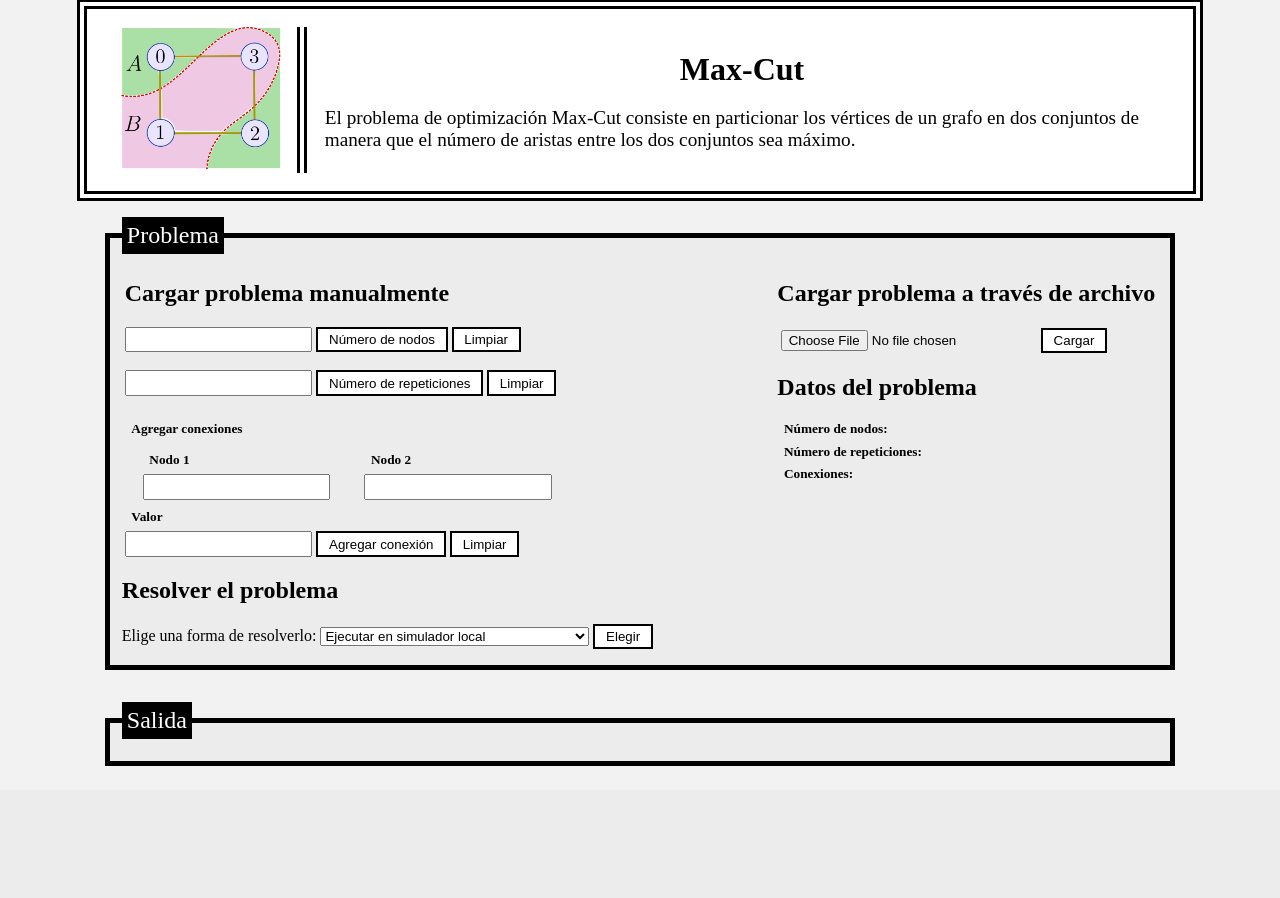
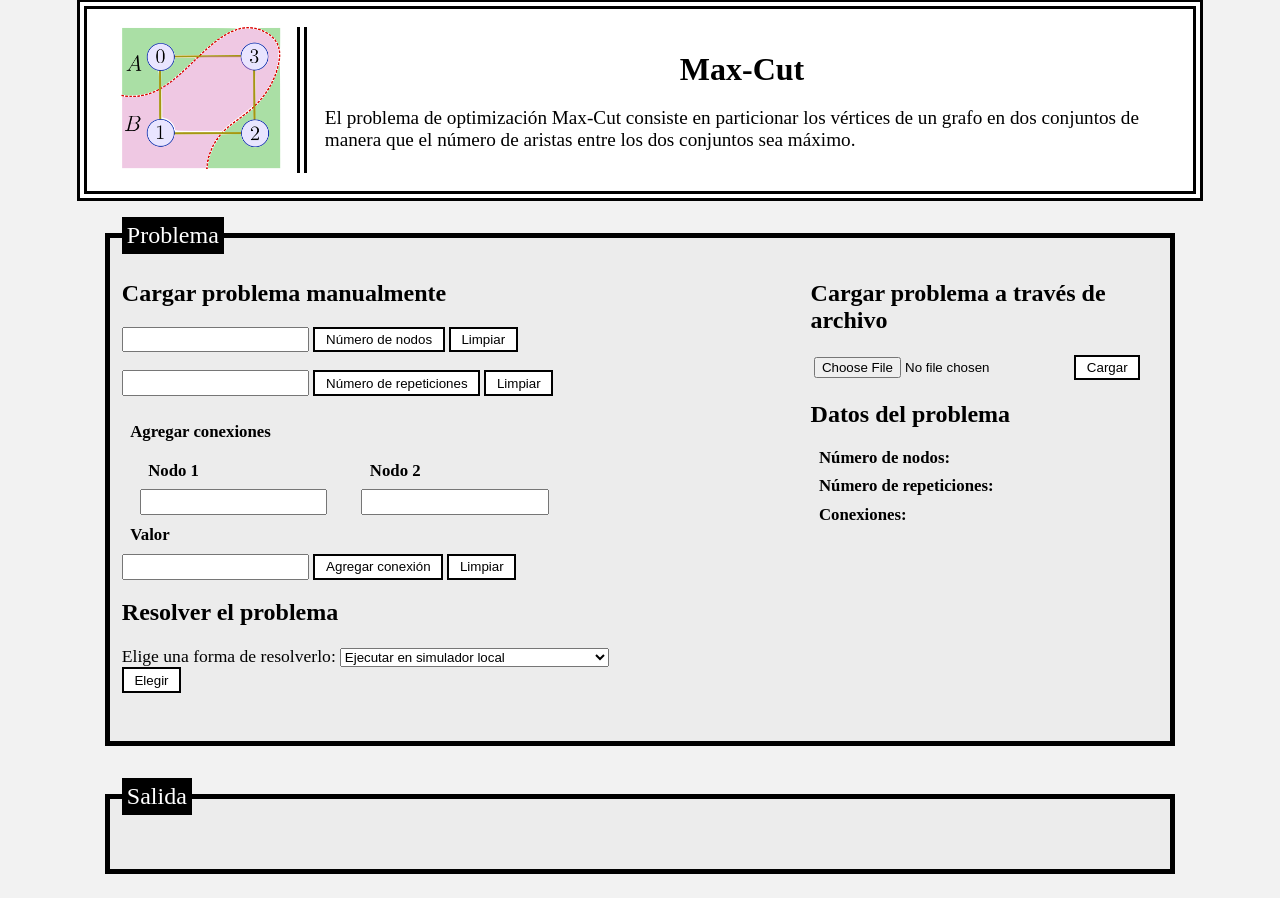
Before and after one commit to UO277653/TFG, a Flask app: page / in a window 1280 px wide. Shown: the part 63-961 px from the top of the page. Before the commit the page ends 829 px from the top, so only its background shows below. Run offline with Flask 3, Linux system fonts and the light colour scheme.

Commit message:
Máx cambios gráficos Max-Cut

```diff
--- a/static/css/style.css
+++ b/static/css/style.css
@@ -6,7 +6,7 @@ body{
     display: grid;
     justify-content: center;
     grid-template-columns: auto auto;
-    gap:20%;
+    gap:15%;
 }
 
 #resolverProblema{
@@ -56,6 +56,7 @@ h1 {
 
 h5 {
     margin: 0.5em;
+    font-size: 1.05em;
 }
 
 p {
@@ -81,7 +82,7 @@ input {
 fieldset {
     border: thick solid #000;
     background-color: #ececec;
-    padding-bottom: 1em;
+    padding-bottom: 3em;
 }
 
 
@@ -91,6 +92,10 @@ legend {
     font-size: 1.5em;
     padding: 5px;
 
+}
+
+label {
+    font-size: 1.1em;
 }
 
 .navbar {
--- a/templates/index.html
+++ b/templates/index.html
@@ -68,6 +68,21 @@
             <button onclick="agregarConexionMaxCut()">Agregar conexión</button> <button onclick="limpiarConexionesMaxCut()">Limpiar</button>
         <br>
 
+            <div>
+                <h2>Resolver el problema</h2>
+                <label for="solver">Elige una forma de resolverlo:</label>
+                <select name="solver" id="solver">
+                    <option value="simuladorLocal">Ejecutar en simulador local</option>
+                    <option value="simuladorRemoto">Ejecutar en simulador remoto</option>
+                    <option value="ordenadorReal">Ejecutar en ordenador real</option>
+                    <option value="annealer">Ejecutar en annealer</option>
+                    <option value="annealerSimulatedAnnealingSolver">Ejecutar con simmulated annealing solver</option>
+                    <option value="annealerTabuSolver">Ejecutar con tabu solver</option>
+                    <option value="annealerSteepestDescentSolver">Ejecutar con steepest descent solver</option>
+                </select>
+                <button type="submit" class="btn btn-primary" id="comoResolver">Elegir</button>
+            </div>
+
         </div>
         <div id="cargarProblemaMaxCutArchivo">
 
@@ -88,18 +103,7 @@
         </div>
 
     </div>
-    <h2>Resolver el problema</h2>
-    <label for="solver">Elige una forma de resolverlo:</label>
-    <select name="solver" id="solver">
-        <option value="simuladorLocal">Ejecutar en simulador local</option>
-        <option value="simuladorRemoto">Ejecutar en simulador remoto</option>
-        <option value="ordenadorReal">Ejecutar en ordenador real</option>
-        <option value="annealer">Ejecutar en annealer</option>
-        <option value="annealerSimulatedAnnealingSolver">Ejecutar con simmulated annealing solver</option>
-        <option value="annealerTabuSolver">Ejecutar con tabu solver</option>
-        <option value="annealerSteepestDescentSolver">Ejecutar con steepest descent solver</option>
-    </select>
-    <button type="submit" class="btn btn-primary" id="comoResolver">Elegir</button>
+
     </fieldset>
 </div>
 
```
